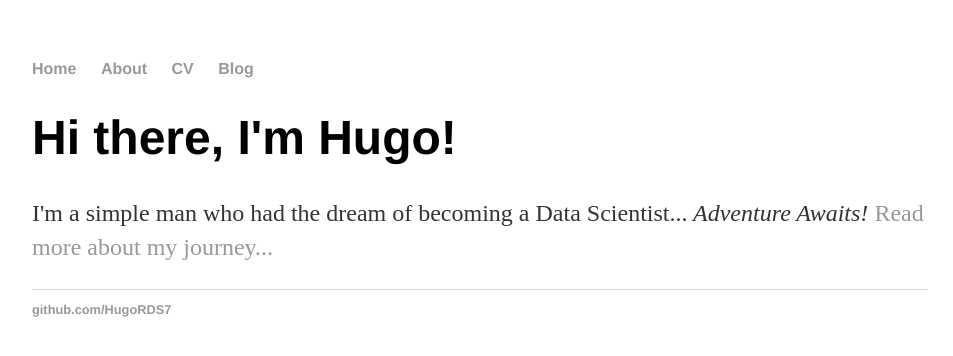
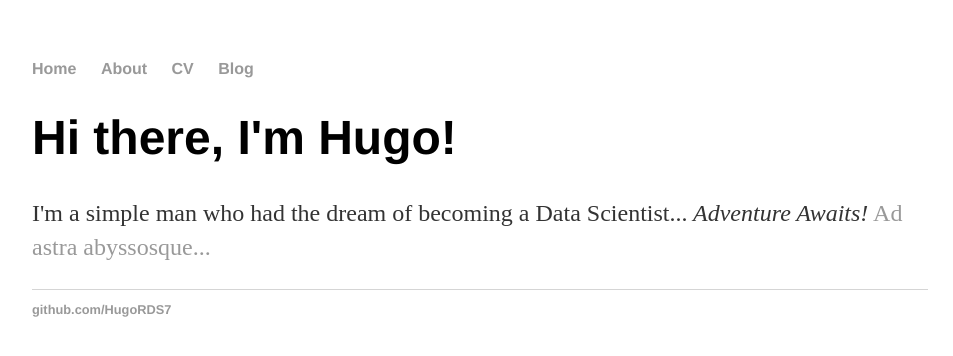
Before and after one commit to HugoRDS7/HugoRDS7.github.io, a Jekyll site: the page built from index.html, in a window 1280 px wide. Shown: the top 356 px of the page, without its empty margins (160-1113 px from the left). Built offline with Jekyll 4.4.1, drawn with Linux system fonts in a browser that asks for light colours.

Commit message:
Update index.html

```diff
--- a/index.html
+++ b/index.html
@@ -4,5 +4,5 @@ title: Data Journey
 ---
 <div class="blurb">
 	<h1>Hi there, I'm Hugo!</h1>
-	<p>I'm a simple man who had the dream of becoming a Data Scientist...<em> Adventure Awaits!</em> <a href="/about">Read more about my journey...</a></p>
+	<p>I'm a simple man who had the dream of becoming a Data Scientist...<em> Adventure Awaits!</em> <a href="/about">Ad astra abyssosque...</a></p>
 </div><!-- /.blurb -->
```
